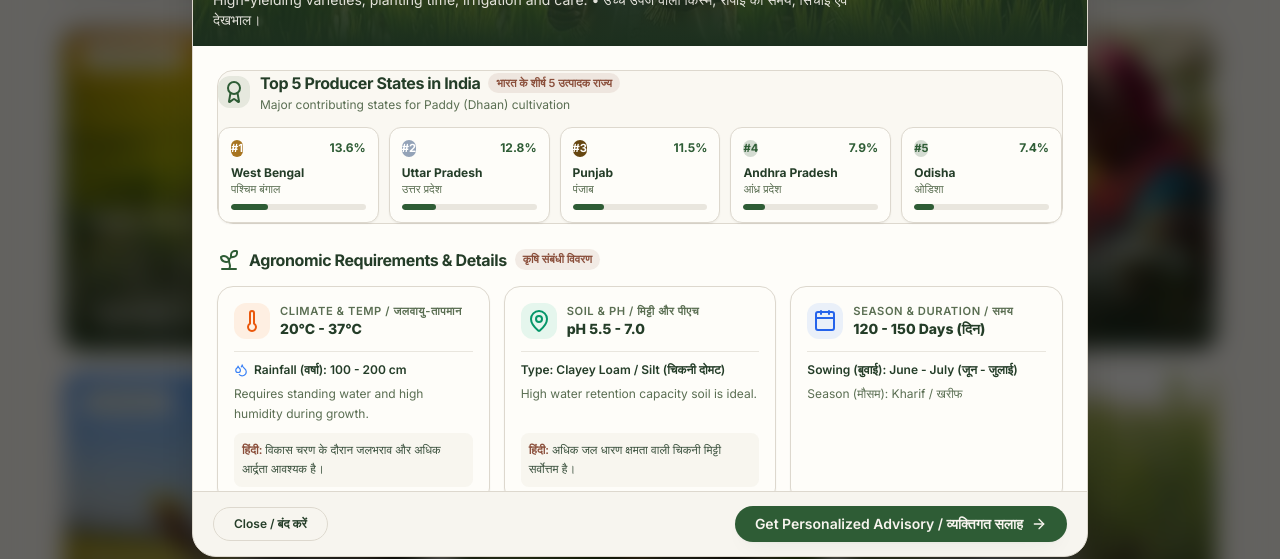
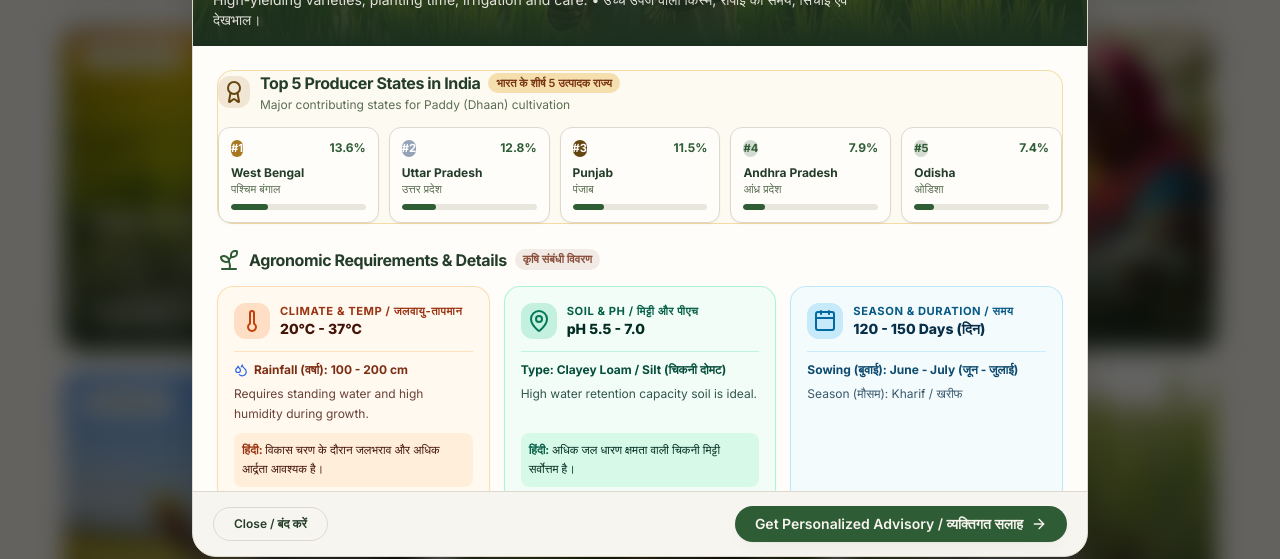
Before and after one commit to Dorthi12/SIH-26, a React (Vite) app in the folder Frontend/: page / in a window 1280 px wide. Both pictures are taken after a click on the button 248 px from the left and 1341 px from the top of the page. Shown: the part 1152-1711 px from the top of the page. Built offline with nearby package versions, Linux system fonts and the light colour scheme; no server answers; a web font is replaced by a local one.

Commit message:
style(crop-guide): give distinct vibrant color themes to each of the 6 agronomic blocks

```diff
--- a/Frontend/src/components/landing/CropDetailModal.tsx
+++ b/Frontend/src/components/landing/CropDetailModal.tsx
@@ -115,9 +115,9 @@ export function CropDetailModal({ crop, onClose }: CropDetailModalProps) {
         {/* Modal Scrollable Body */}
         <div className="flex-1 overflow-y-auto p-5 sm:p-6 space-y-6 scrollbar-thin">
           {/* Top 5 Producer States Section */}
-          <div className="rounded-2xl border border-landing-border bg-landing-secondary/20 p-4.5">
+          <div className="rounded-2xl border border-amber-200/70 bg-amber-50/40 p-4.5">
             <div className="flex items-center gap-2.5 mb-3.5">
-              <span className="flex size-8 items-center justify-center rounded-xl bg-landing-primary/10 text-landing-primary">
+              <span className="flex size-8 items-center justify-center rounded-xl bg-amber-500/15 text-amber-700">
                 <Award className="size-4.5" />
               </span>
               <div>
@@ -125,7 +125,7 @@ export function CropDetailModal({ crop, onClose }: CropDetailModalProps) {
                   <h3 className="text-sm font-bold text-landing-fg sm:text-base">
                     Top 5 Producer States in India
                   </h3>
-                  <span className="text-[0.7rem] font-semibold text-landing-terracotta bg-landing-terracotta/10 px-2 py-0.5 rounded-full">
+                  <span className="text-[0.7rem] font-semibold text-amber-900 bg-amber-200/60 px-2 py-0.5 rounded-full">
                     भारत के शीर्ष 5 उत्पादक राज्य
                   </span>
                 </div>
@@ -184,7 +184,7 @@ export function CropDetailModal({ crop, onClose }: CropDetailModalProps) {
             </div>
           </div>
 
-          {/* Medium & Small Info Blocks Grid */}
+          {/* Medium & Small Info Blocks Grid with Unique Color Schemes */}
           <div>
             <div className="flex items-center justify-between mb-3.5">
               <div className="flex items-center gap-2 flex-wrap">
@@ -199,182 +199,182 @@ export function CropDetailModal({ crop, onClose }: CropDetailModalProps) {
             </div>
 
             <div className="grid gap-3.5 sm:grid-cols-2 lg:grid-cols-3">
-              {/* Block 1: Climate & Temp */}
-              <div className="flex flex-col justify-between rounded-2xl border border-landing-border bg-landing-card p-4 shadow-sm transition-all hover:border-landing-primary/30">
+              {/* Block 1: Climate & Temp - ORANGE / AMBER THEME */}
+              <div className="flex flex-col justify-between rounded-2xl border border-orange-200/90 bg-orange-50/70 p-4 shadow-sm transition-all hover:shadow-md hover:border-orange-300">
                 <div>
                   <div className="flex items-center gap-2.5">
-                    <div className="flex size-9 items-center justify-center rounded-xl bg-orange-500/10 text-orange-600">
+                    <div className="flex size-9 items-center justify-center rounded-xl bg-orange-500/20 text-orange-700">
                       <Thermometer className="size-4.5" />
                     </div>
                     <div>
-                      <h4 className="text-[0.7rem] font-semibold uppercase tracking-wider text-landing-fg-muted">
+                      <h4 className="text-[0.7rem] font-bold uppercase tracking-wider text-orange-800">
                         Climate & Temp / जलवायु-तापमान
                       </h4>
-                      <p className="text-sm font-extrabold text-landing-fg">
+                      <p className="text-sm font-extrabold text-orange-950">
                         {crop.details.climate.temp}
                       </p>
                     </div>
                   </div>
-                  <div className="mt-3 pt-2.5 border-t border-landing-border/60 text-xs text-landing-fg-muted space-y-1.5">
-                    <p className="flex items-center gap-1.5 font-semibold text-landing-fg text-xs">
-                      <Droplets className="size-3.5 text-blue-500" />
+                  <div className="mt-3 pt-2.5 border-t border-orange-200/70 text-xs space-y-1.5">
+                    <p className="flex items-center gap-1.5 font-bold text-orange-900 text-xs">
+                      <Droplets className="size-3.5 text-blue-600" />
                       Rainfall (वर्षा): {crop.details.climate.rainfall}
                     </p>
-                    <p className="text-[0.75rem] leading-relaxed text-landing-fg-muted">
+                    <p className="text-[0.75rem] leading-relaxed text-orange-950/80">
                       {crop.details.climate.note}
                     </p>
                   </div>
                 </div>
                 {crop.details.climate.noteHi && (
-                  <div className="mt-2.5 rounded-lg bg-landing-secondary/30 p-2 text-[0.725rem] leading-relaxed text-landing-fg/90">
-                    <span className="font-semibold text-landing-terracotta">हिंदी: </span>
+                  <div className="mt-2.5 rounded-lg bg-orange-100/80 p-2 text-[0.725rem] leading-relaxed text-orange-950 font-medium">
+                    <span className="font-bold text-orange-800">हिंदी: </span>
                     {crop.details.climate.noteHi}
                   </div>
                 )}
               </div>
 
-              {/* Block 2: Soil Requirements */}
-              <div className="flex flex-col justify-between rounded-2xl border border-landing-border bg-landing-card p-4 shadow-sm transition-all hover:border-landing-primary/30">
+              {/* Block 2: Soil Requirements - EMERALD / GREEN THEME */}
+              <div className="flex flex-col justify-between rounded-2xl border border-emerald-200/90 bg-emerald-50/70 p-4 shadow-sm transition-all hover:shadow-md hover:border-emerald-300">
                 <div>
                   <div className="flex items-center gap-2.5">
-                    <div className="flex size-9 items-center justify-center rounded-xl bg-emerald-500/10 text-emerald-600">
+                    <div className="flex size-9 items-center justify-center rounded-xl bg-emerald-500/20 text-emerald-700">
                       <MapPin className="size-4.5" />
                     </div>
                     <div>
-                      <h4 className="text-[0.7rem] font-semibold uppercase tracking-wider text-landing-fg-muted">
+                      <h4 className="text-[0.7rem] font-bold uppercase tracking-wider text-emerald-800">
                         Soil & pH / मिट्टी और पीएच
                       </h4>
-                      <p className="text-sm font-extrabold text-landing-fg">
+                      <p className="text-sm font-extrabold text-emerald-950">
                         pH {crop.details.soil.ph}
                       </p>
                     </div>
                   </div>
-                  <div className="mt-3 pt-2.5 border-t border-landing-border/60 text-xs text-landing-fg-muted space-y-1.5">
-                    <p className="font-semibold text-landing-fg text-xs">
+                  <div className="mt-3 pt-2.5 border-t border-emerald-200/70 text-xs space-y-1.5">
+                    <p className="font-bold text-emerald-900 text-xs">
                       Type: {crop.details.soil.type}
                     </p>
-                    <p className="text-[0.75rem] leading-relaxed text-landing-fg-muted">
+                    <p className="text-[0.75rem] leading-relaxed text-emerald-950/80">
                       {crop.details.soil.note}
                     </p>
                   </div>
                 </div>
                 {crop.details.soil.noteHi && (
-                  <div className="mt-2.5 rounded-lg bg-landing-secondary/30 p-2 text-[0.725rem] leading-relaxed text-landing-fg/90">
-                    <span className="font-semibold text-landing-terracotta">हिंदी: </span>
+                  <div className="mt-2.5 rounded-lg bg-emerald-100/80 p-2 text-[0.725rem] leading-relaxed text-emerald-950 font-medium">
+                    <span className="font-bold text-emerald-800">हिंदी: </span>
                     {crop.details.soil.noteHi}
                   </div>
                 )}
               </div>
 
-              {/* Block 3: Season & Duration */}
-              <div className="flex flex-col justify-between rounded-2xl border border-landing-border bg-landing-card p-4 shadow-sm transition-all hover:border-landing-primary/30">
+              {/* Block 3: Season & Duration - SKY BLUE THEME */}
+              <div className="flex flex-col justify-between rounded-2xl border border-sky-200/90 bg-sky-50/70 p-4 shadow-sm transition-all hover:shadow-md hover:border-sky-300">
                 <div>
                   <div className="flex items-center gap-2.5">
-                    <div className="flex size-9 items-center justify-center rounded-xl bg-blue-500/10 text-blue-600">
+                    <div className="flex size-9 items-center justify-center rounded-xl bg-sky-500/20 text-sky-700">
                       <Calendar className="size-4.5" />
                     </div>
                     <div>
-                      <h4 className="text-[0.7rem] font-semibold uppercase tracking-wider text-landing-fg-muted">
+                      <h4 className="text-[0.7rem] font-bold uppercase tracking-wider text-sky-800">
                         Season & Duration / समय
                       </h4>
-                      <p className="text-sm font-extrabold text-landing-fg">
+                      <p className="text-sm font-extrabold text-sky-950">
                         {crop.details.duration.days}
                       </p>
                     </div>
                   </div>
-                  <div className="mt-3 pt-2.5 border-t border-landing-border/60 text-xs text-landing-fg-muted space-y-1.5">
-                    <p className="font-semibold text-landing-fg text-xs">
+                  <div className="mt-3 pt-2.5 border-t border-sky-200/70 text-xs space-y-1.5">
+                    <p className="font-bold text-sky-900 text-xs">
                       Sowing (बुवाई): {crop.details.duration.sowingWindow}
                     </p>
-                    <p className="text-[0.75rem] leading-relaxed">
+                    <p className="text-[0.75rem] leading-relaxed text-sky-950/80">
                       Season (मौसम): {crop.details.duration.season}
                     </p>
                   </div>
                 </div>
               </div>
 
-              {/* Block 4: Expected Yield */}
-              <div className="flex flex-col justify-between rounded-2xl border border-landing-border bg-landing-card p-4 shadow-sm transition-all hover:border-landing-primary/30">
+              {/* Block 4: Expected Yield - PURPLE / VIOLET THEME */}
+              <div className="flex flex-col justify-between rounded-2xl border border-purple-200/90 bg-purple-50/70 p-4 shadow-sm transition-all hover:shadow-md hover:border-purple-300">
                 <div>
                   <div className="flex items-center gap-2.5">
-                    <div className="flex size-9 items-center justify-center rounded-xl bg-purple-500/10 text-purple-600">
+                    <div className="flex size-9 items-center justify-center rounded-xl bg-purple-500/20 text-purple-700">
                       <TrendingUp className="size-4.5" />
                     </div>
                     <div>
-                      <h4 className="text-[0.7rem] font-semibold uppercase tracking-wider text-landing-fg-muted">
+                      <h4 className="text-[0.7rem] font-bold uppercase tracking-wider text-purple-800">
                         Expected Yield / अनुमानित उपज
                       </h4>
-                      <p className="text-sm font-extrabold text-landing-fg">
+                      <p className="text-sm font-extrabold text-purple-950">
                         {crop.details.yield.average}
                       </p>
                     </div>
                   </div>
-                  <div className="mt-3 pt-2.5 border-t border-landing-border/60 text-xs text-landing-fg-muted space-y-1.5">
-                    <p className="font-semibold text-landing-fg text-xs">
+                  <div className="mt-3 pt-2.5 border-t border-purple-200/70 text-xs space-y-1.5">
+                    <p className="font-bold text-purple-900 text-xs">
                       Optimal (अधिकतम): {crop.details.yield.optimal}
                     </p>
-                    <p className="text-[0.75rem] leading-relaxed">
+                    <p className="text-[0.75rem] leading-relaxed text-purple-950/80">
                       Depends on seeds & irrigation • बीज और सिंचाई पर निर्भर
                     </p>
                   </div>
                 </div>
               </div>
 
-              {/* Block 5: Fertilizer Plan */}
-              <div className="flex flex-col justify-between rounded-2xl border border-landing-border bg-landing-card p-4 shadow-sm transition-all hover:border-landing-primary/30">
+              {/* Block 5: Fertilizer Plan - GOLDEN / AMBER YELLOW THEME */}
+              <div className="flex flex-col justify-between rounded-2xl border border-amber-300/90 bg-amber-50/80 p-4 shadow-sm transition-all hover:shadow-md hover:border-amber-400">
                 <div>
                   <div className="flex items-center gap-2.5">
-                    <div className="flex size-9 items-center justify-center rounded-xl bg-amber-500/10 text-amber-600">
+                    <div className="flex size-9 items-center justify-center rounded-xl bg-amber-500/20 text-amber-800">
                       <FlaskConical className="size-4.5" />
                     </div>
                     <div>
-                      <h4 className="text-[0.7rem] font-semibold uppercase tracking-wider text-landing-fg-muted">
+                      <h4 className="text-[0.7rem] font-bold uppercase tracking-wider text-amber-900">
                         Nutrient / NPK Plan (उर्वरक)
                       </h4>
-                      <p className="text-sm font-extrabold text-landing-fg">
+                      <p className="text-sm font-extrabold text-amber-950">
                         {crop.details.fertilizer.npk}
                       </p>
                     </div>
                   </div>
-                  <div className="mt-3 pt-2.5 border-t border-landing-border/60 text-xs text-landing-fg-muted space-y-1.5">
-                    <p className="text-[0.75rem] leading-relaxed text-landing-fg-muted">
+                  <div className="mt-3 pt-2.5 border-t border-amber-200/70 text-xs space-y-1.5">
+                    <p className="text-[0.75rem] leading-relaxed text-amber-950/85 font-medium">
                       {crop.details.fertilizer.advice}
                     </p>
                   </div>
                 </div>
                 {crop.details.fertilizer.adviceHi && (
-                  <div className="mt-2.5 rounded-lg bg-landing-secondary/30 p-2 text-[0.725rem] leading-relaxed text-landing-fg/90">
-                    <span className="font-semibold text-landing-terracotta">हिंदी: </span>
+                  <div className="mt-2.5 rounded-lg bg-amber-100/90 p-2 text-[0.725rem] leading-relaxed text-amber-950 font-medium">
+                    <span className="font-bold text-amber-900">हिंदी: </span>
                     {crop.details.fertilizer.adviceHi}
                   </div>
                 )}
               </div>
 
-              {/* Block 6: Pest & Disease Protection */}
-              <div className="flex flex-col justify-between rounded-2xl border border-landing-border bg-landing-card p-4 shadow-sm transition-all hover:border-landing-primary/30">
+              {/* Block 6: Pest & Disease Protection - ROSE / RED THEME */}
+              <div className="flex flex-col justify-between rounded-2xl border border-rose-200/90 bg-rose-50/70 p-4 shadow-sm transition-all hover:shadow-md hover:border-rose-300">
                 <div>
                   <div className="flex items-center gap-2.5">
-                    <div className="flex size-9 items-center justify-center rounded-xl bg-red-500/10 text-red-600">
+                    <div className="flex size-9 items-center justify-center rounded-xl bg-rose-500/20 text-rose-700">
                       <ShieldAlert className="size-4.5" />
                     </div>
                     <div>
-                      <h4 className="text-[0.7rem] font-semibold uppercase tracking-wider text-landing-fg-muted">
+                      <h4 className="text-[0.7rem] font-bold uppercase tracking-wider text-rose-800">
                         Pest Protection / कीट सुरक्षा
                       </h4>
-                      <p className="text-xs font-bold text-landing-fg leading-tight">
+                      <p className="text-xs font-bold text-rose-950 leading-tight">
                         {crop.details.pestControl.commonPests}
                       </p>
                     </div>
                   </div>
-                  <div className="mt-3 pt-2.5 border-t border-landing-border/60 text-xs text-landing-fg-muted space-y-1.5">
-                    <p className="text-[0.75rem] leading-relaxed text-landing-fg-muted">
+                  <div className="mt-3 pt-2.5 border-t border-rose-200/70 text-xs space-y-1.5">
+                    <p className="text-[0.75rem] leading-relaxed text-rose-950/80 font-medium">
                       {crop.details.pestControl.prevention}
                     </p>
                   </div>
                 </div>
                 {crop.details.pestControl.preventionHi && (
-                  <div className="mt-2.5 rounded-lg bg-landing-secondary/30 p-2 text-[0.725rem] leading-relaxed text-landing-fg/90">
-                    <span className="font-semibold text-landing-terracotta">हिंदी: </span>
+                  <div className="mt-2.5 rounded-lg bg-rose-100/80 p-2 text-[0.725rem] leading-relaxed text-rose-950 font-medium">
+                    <span className="font-bold text-rose-800">हिंदी: </span>
                     {crop.details.pestControl.preventionHi}
                   </div>
                 )}
```
